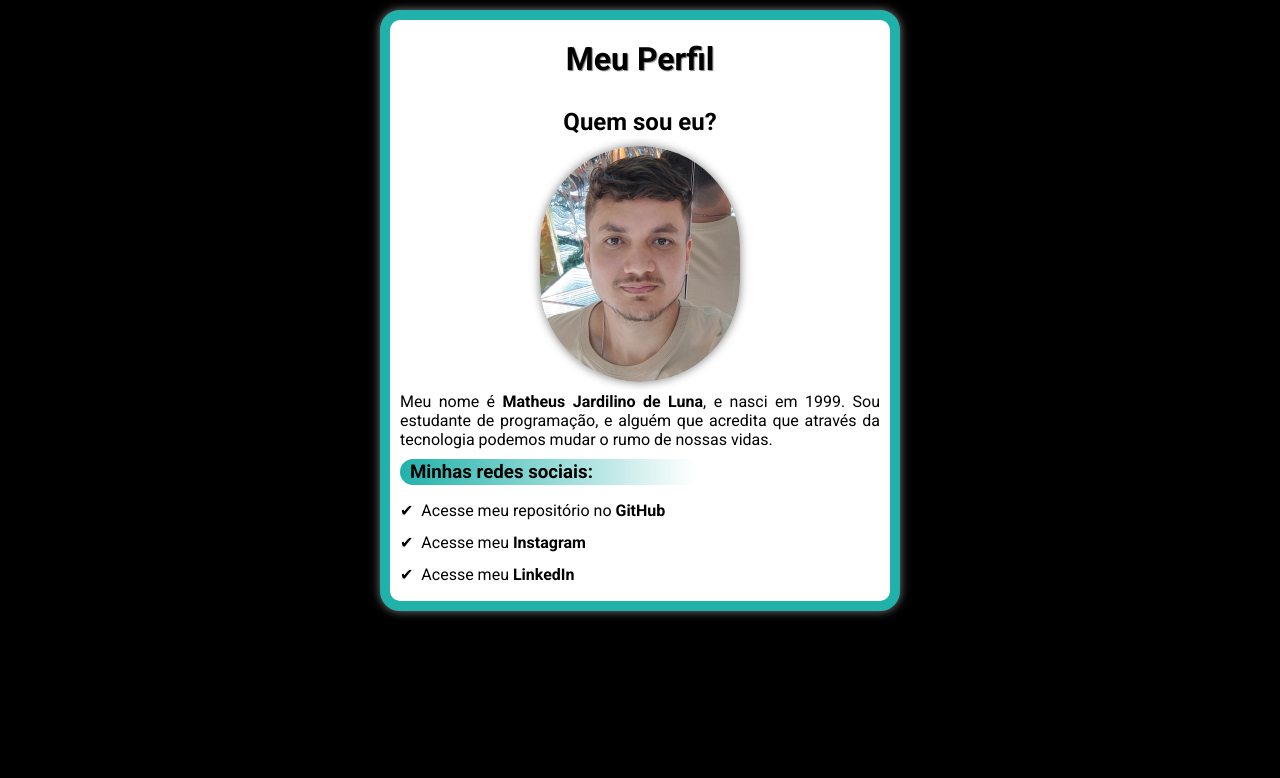
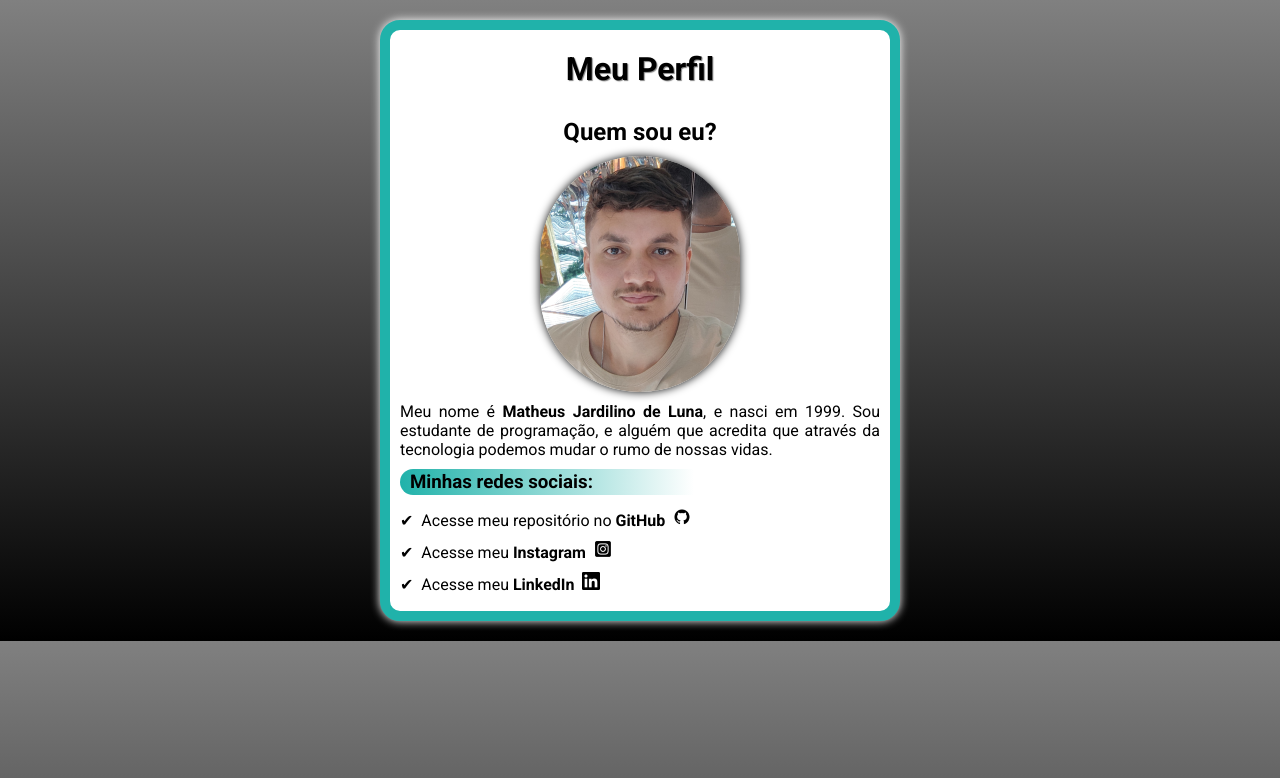
Before and after one commit to jardluna/main-one-page, a plain HTML site: page index.html in a window 1280 px wide. Drawn offline with Linux system fonts and the light colour scheme.

Commit message:
Atualização

```diff
--- a/index.html
+++ b/index.html
@@ -16,7 +16,7 @@
             padding: 0px;
         }
          body {
-            background-color: black;
+            background-image: linear-gradient(180deg, gray, black);
             font-family: var(--fonte-padrao);
         }
 
@@ -26,9 +26,9 @@
             min-width: 250px;
             border: solid 10px lightseagreen;
             border-radius: 20px;
-            margin: 10px auto;
+            margin: 20px auto;
             text-align: justify;
-            box-shadow: 0px 0px 10px 0px rgba(255, 255, 255, 0.5);
+            box-shadow: 0px 0px 10px 0px white;
         }
 
         main > h1 {
@@ -48,12 +48,16 @@
 
         }
 
-        main > img {
+        main > .fotoPrincipal {
             padding: 0px;
             border-radius: 100px;
             display: block;
             margin: auto;
-            box-shadow: 0px 0px 10px 0px rgba(0, 0, 0, 0.5);
+            box-shadow: 0px 0px 10px 0px black;
+        }
+
+        main img {
+
         }
 
         main > nav h3 {
@@ -88,18 +92,18 @@
 
         <h2>Quem sou eu?</h2>
 
-        <img src="imagens/minha-foto-pp.png" alt="">
+        <img src="imagens/minha-foto-pp.png" class="fotoPrincipal" alt="">
 
         <p>Meu nome é <strong>Matheus Jardilino de Luna</strong>, e nasci em 1999. Sou estudante de programação, e alguém que acredita que através da tecnologia podemos mudar o rumo de nossas vidas.</p>
         <nav>
             <h3>Minhas redes sociais:</h3>
 
             <ul>
-                <li><a href="https://github.com/jardluna" target="_blank">Acesse meu repositório no <strong>GitHub</strong></a></li>
+                <li><a href="https://github.com/jardluna" target="_blank">Acesse meu repositório no <strong>GitHub</strong>&nbsp;&nbsp;<img src="imagens/github-pp.png" alt=""></a></li>
 
-                <li><a href="https://www.instagram.com/mathlunna/" target="_blank">Acesse meu <strong>Instagram</strong></a></li>
+                <li><a href="https://www.instagram.com/mathlunna/" target="_blank">Acesse meu <strong>Instagram</strong>&nbsp;&nbsp;<img src="imagens/instagram-pp.png" alt=""></a></li>
 
-                <li><a href="#" target="_blank">Acesse meu <strong>LinkedIn</strong></a></li>
+                <li><a href="#" target="_blank">Acesse meu <strong>LinkedIn</strong>&nbsp;&nbsp;<img src="imagens/linkedin-pp.png" alt=""></a></li>
             </ul>
         </nav>
     </main>
```
Also changed, not shown: imagens/github-pp.png (added), imagens/github.png (added), imagens/instagram-pp.png (added), imagens/instagram.png (added), imagens/linkedin-pp.png (added), imagens/linkedin.png (added).
